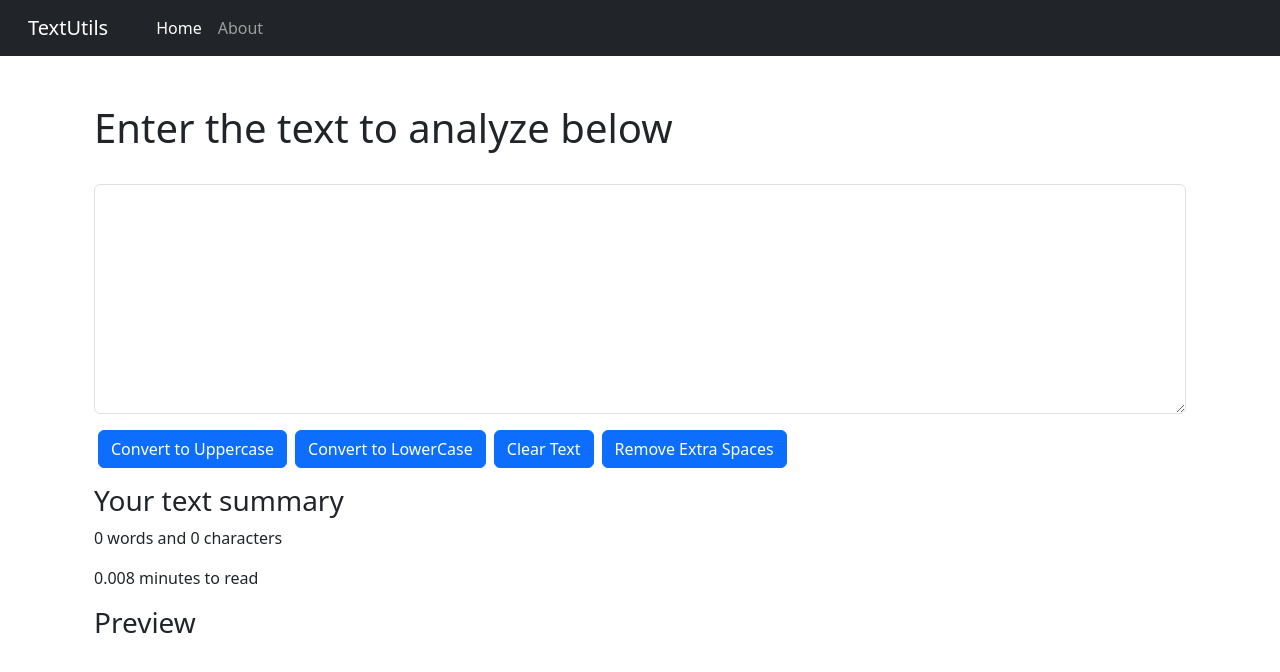
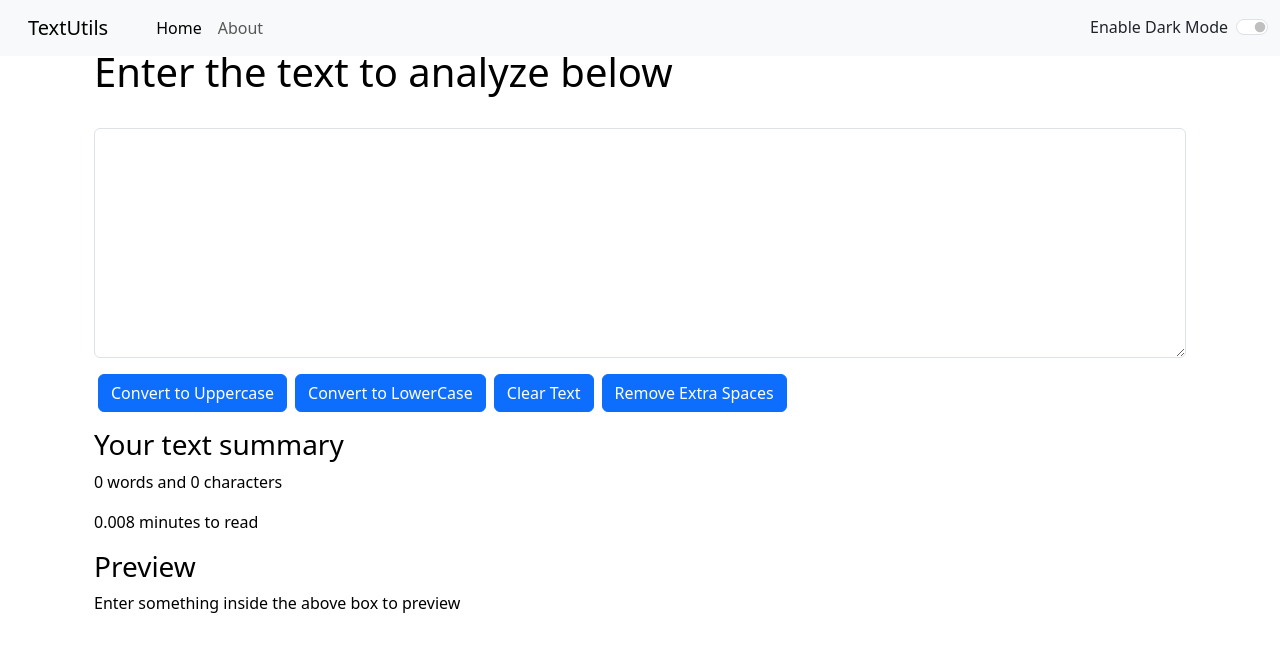
Before and after one commit to amanugi/TextUtils, a React (Create React App) app: page / in a window 1280 px wide. Shown: the top 672 px of the page. Built offline with nearby package versions, Linux system fonts and the light colour scheme.

Commit message:
Added dark mode and custmize the app

```diff
--- a/public/index.html
+++ b/public/index.html
@@ -2,18 +2,18 @@
 <html lang="en">
   <head>
     <meta charset="utf-8" />
-    <link rel="icon" href="%PUBLIC_URL%/favicon.ico" />
+    <link rel="icon" href="%PUBLIC_URL%/textutils.png" />
     <meta name="viewport" content="width=device-width, initial-scale=1" />
     <meta name="theme-color" content="#000000" />
     <meta
       name="description"
-      content="Web site created using create-react-app"
+      content="This is a utility to manipulate the text, the way you want! "
     />
-    <link rel="apple-touch-icon" href="%PUBLIC_URL%/logo192.png" />
+    <link rel="apple-touch-icon" href="%PUBLIC_URL%/textutils.png" />
     <link rel="stylesheet" href="https://cdn.jsdelivr.net/npm/bootstrap@5.3.0-alpha1/dist/css/bootstrap.rtl.min.css" integrity="sha384-WJUUqfoMmnfkBLne5uxXj+na/c7sesSJ32gI7GfCk4zO4GthUKhSEGyvQ839BC51" crossorigin="anonymous">
 
-    <link rel="manifest" href="%PUBLIC_URL%/manifest.json" />
-    <title>React App</title>
+    <link rel="manifest" href="%PUBLIC_URL%/textutils.png" />
+    <title>TextUtils</title>
   </head>
   <body>
     <noscript>You need to enable JavaScript to run this app.</noscript>
--- a/src/App.css
+++ b/src/App.css
@@ -1,3 +1,9 @@
+.navbar {
+  position: fixed;
+  top: 0;
+  width: 100%;
+}
+
 .App {
   text-align: center;
 }
--- a/src/App.js
+++ b/src/App.js
@@ -1,16 +1,48 @@
+import React, { useState } from 'react';
 import './App.css';
-import About from './components/About';
+import Alert from './components/Alert';
+// import About from './components/About';
 import Navbar from './components/Navbar';
 import TextForm from './components/TextForm';
 
+
 function App() {
+
+  const [mode, setMode] = useState('light');
+
+  const[alert, setAlert] = useState(null);
+
+  const toggleMode = () => {
+    if(mode === 'light'){
+      setMode('dark');
+      document.body.style.backgroundColor = '#181632';   // background color of app
+
+      showAlert("Dark mode has been enabled", "success");
+    }
+    else{
+      setMode('light');
+      document.body.style.backgroundColor = 'white';
+    }
+  }
+
+  const showAlert = (message, type) => {
+    setAlert({
+      msg: message,
+      type: type
+    })
+    setTimeout( () => {
+      setAlert(null);
+    }, 1500)
+  };
+
   return (
     <>
 
-    <Navbar title = "TextUtils" about = "About"/>
+    <Navbar title = "TextUtils" about = "About" mode={mode} toggleMode={toggleMode} />
+    <Alert alert = {alert} />
     {/* <Navbar /> */}
     <div className="container my-5">
-      <TextForm heading = "Enter the text to analyze below"/>
+      <TextForm heading = "Enter the text to analyze below" mode={mode} showAlert={showAlert} />
       {/* <About /> */}
     </div>
 
--- /dev/null
+++ b/src/components/Alert.js
@@ -0,0 +1,17 @@
+import React from 'react'
+
+function Alert(props) {
+
+    const capitalise = (word) => {
+        return word.charAt(0).toUpperCase() + word.slice(1);
+    }
+
+  return (
+    props.alert && <div className={`alert alert-${props.alert.type} alert-dismissible fade show`} role="alert">
+        <center><strong>{capitalise(props.alert.type)}</strong> : <strong>{props.alert.msg}</strong></center>
+        {/* <button type="button" className="btn-close" data-bs-dismiss="alert" aria-label="Close"></button> */}
+    </div>
+  )
+}
+
+export default Alert;
--- a/src/components/Navbar.js
+++ b/src/components/Navbar.js
@@ -1,10 +1,9 @@
 import React from 'react';
-import PropTypes from 'prop-types'
+import PropTypes from 'prop-types';
 
-
-export default function Navbar(props) {
+function Navbar(props) {
   return (
-    <nav className="navbar navbar-expand-lg navbar-dark bg-dark">
+    <nav className={`navbar navbar-top navbar-expand-lg navbar-${props.mode} bg-${props.mode}`}>
     <div className="container-fluid">
       <a className="navbar-brand" href="/" >{props.title}</a>
       <button className="navbar-toggler" type="button" data-bs-toggle="collapse" data-bs-target="#navbarSupportedContent" aria-controls="navbarSupportedContent" aria-expanded="false" aria-label="Toggle navigation">
@@ -23,6 +22,11 @@
           <input className="form-control me-2" type="search" placeholder="Search" aria-label="Search" />
           <button className="btn btn-primary" type="submit">Search</button>
         </form> */}
+      <div className={`form-check form-switch text-${props.mode === 'light'? 'dark' : 'light'} me-auto`}>
+        {/* <input className="form-check-input" onClick={props.toggleMode} type="checkbox" id="flexSwitchCheckDefault" /> */}
+        <label className="form-check-label" htmlFor="flexSwitchCheckDefault">Enable Dark Mode</label>
+        <input className="form-check-input" onClick={props.toggleMode} type="checkbox" id="flexSwitchCheckDefault" />
+      </div>
       </div>
     </div>
   </nav>
@@ -38,3 +42,5 @@
     title: "Set title here",
     about: "Set about here"
 }
+
+export default Navbar;
--- a/src/components/TextForm.js
+++ b/src/components/TextForm.js
@@ -1,6 +1,6 @@
 import React, {useState} from 'react'
 
-export default function TextForm(props) {
+function TextForm(props) {
 
     // setText acts as a function
     const[text, setText] = useState("");
@@ -8,19 +8,25 @@
     const handleUpperClick = () => {
         //console.log("Uppercase was clciked");
         setText(text.toUpperCase());
+        text.length && props.showAlert("Converted to uppercase!", "success");
     }
 
     const handleLowerClick = () => {
       setText(text.toLowerCase());
+
+      text.length && props.showAlert("Converted to lowercase!", "success");
     }
 
     const handleClear = () => {
       setText('');
+      text.length && props.showAlert("Cleared text!", "success");
     }
 
     const handleRemove = () => {
       let newText = text.split(/[ ]+/); // if there is any extra space except 1 then remove that
       setText(newText.join(' '));
+
+      text.length && props.showAlert("Removed extra spaces!", 'success');
     }
 
     const handleChange = (event) => {
@@ -30,24 +36,27 @@
 
   return (
     <>
-      <div className="container">
+      <div className="container" style={{color: props.mode === 'dark' ? 'white' : 'black'}}>
           <h1>{props.heading}</h1>
           <div className="mb-3">
           <label htmlFor="myBox" className="form-label"></label>
-          <textarea className="form-control" id='myBox' rows="9" value={text} onChange={handleChange}></textarea>
+          <textarea className="form-control" style = {{backgroundColor : props.mode === 'dark' ? 'grey' : 'white', color: props.mode === 'dark' ? 'white' : 'black'}}
+            id='myBox' rows="9" value={text} onChange={handleChange}></textarea>
           </div>
           <button className="btn btn-primary mx-1" onClick={handleUpperClick}>Convert to Uppercase</button>
           <button className="btn btn-primary mx-1" onClick={handleLowerClick}>Convert to LowerCase</button>
           <button className="btn btn-primary mx-1" onClick={handleClear}>Clear Text</button>
           <button className="btn btn-primary mx-1" onClick={handleRemove}>Remove Extra Spaces</button>
       </div>
-      <div className="container my-3">
+      <div className="container my-3" style={{color: props.mode === 'dark' ? 'white' : 'black'}}>
         <h3>Your text summary</h3>
         <p>{text === '' ? 0 :  text.split(' ').length} words and {text.length} characters</p>
         <p>{0.008 * text.split(' ').length} minutes to read</p>
         <h3>Preview</h3>
-        <p>{text}</p>
+        <p>{text.length > 0 ? text : 'Enter something inside the above box to preview'}</p>
       </div>
     </>
   )
 }
+
+export default TextForm;
```
Also changed, not shown: public/textutils.png (added), 1 other file (tests, documents, lock files or other folders).
